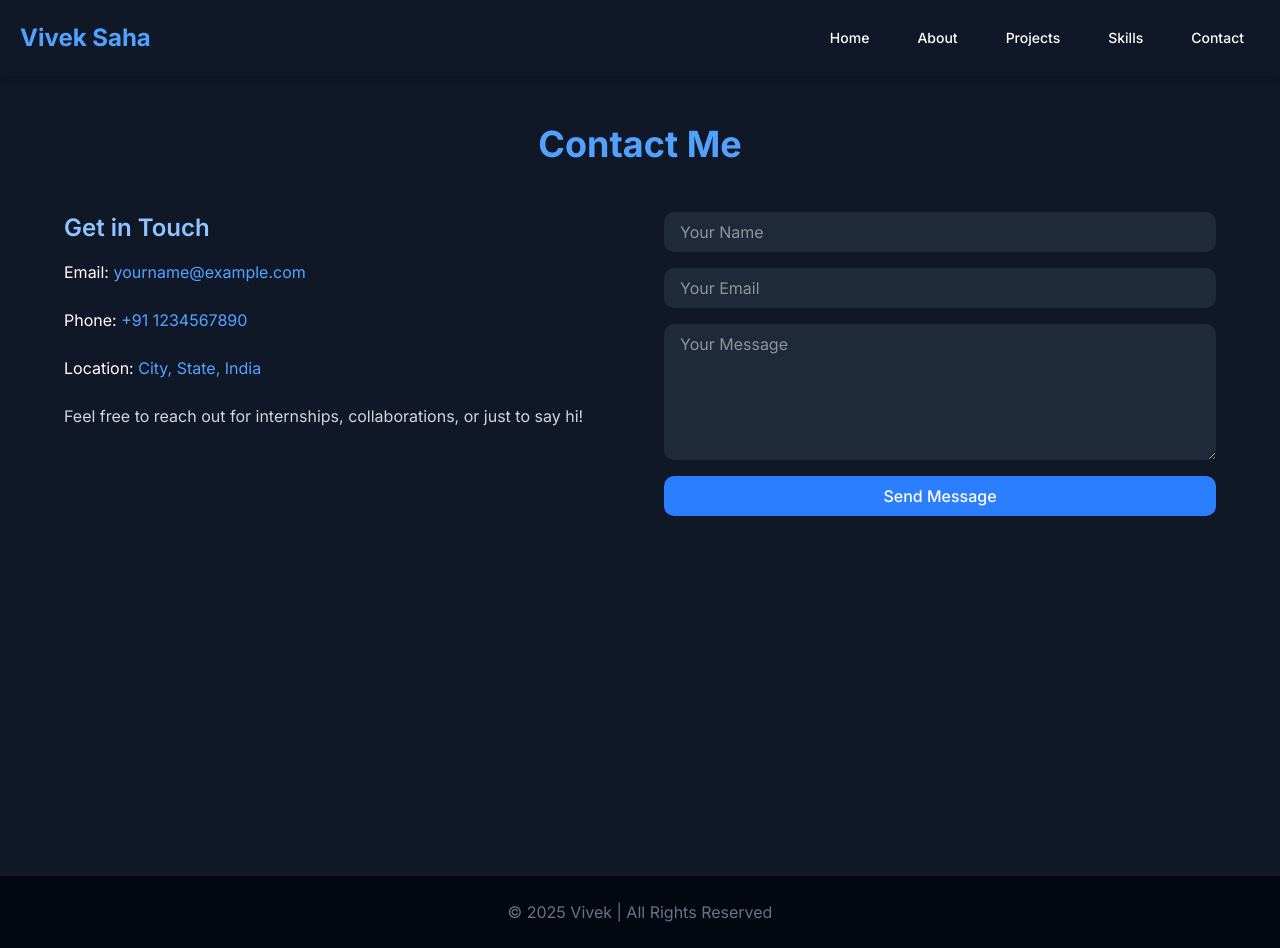
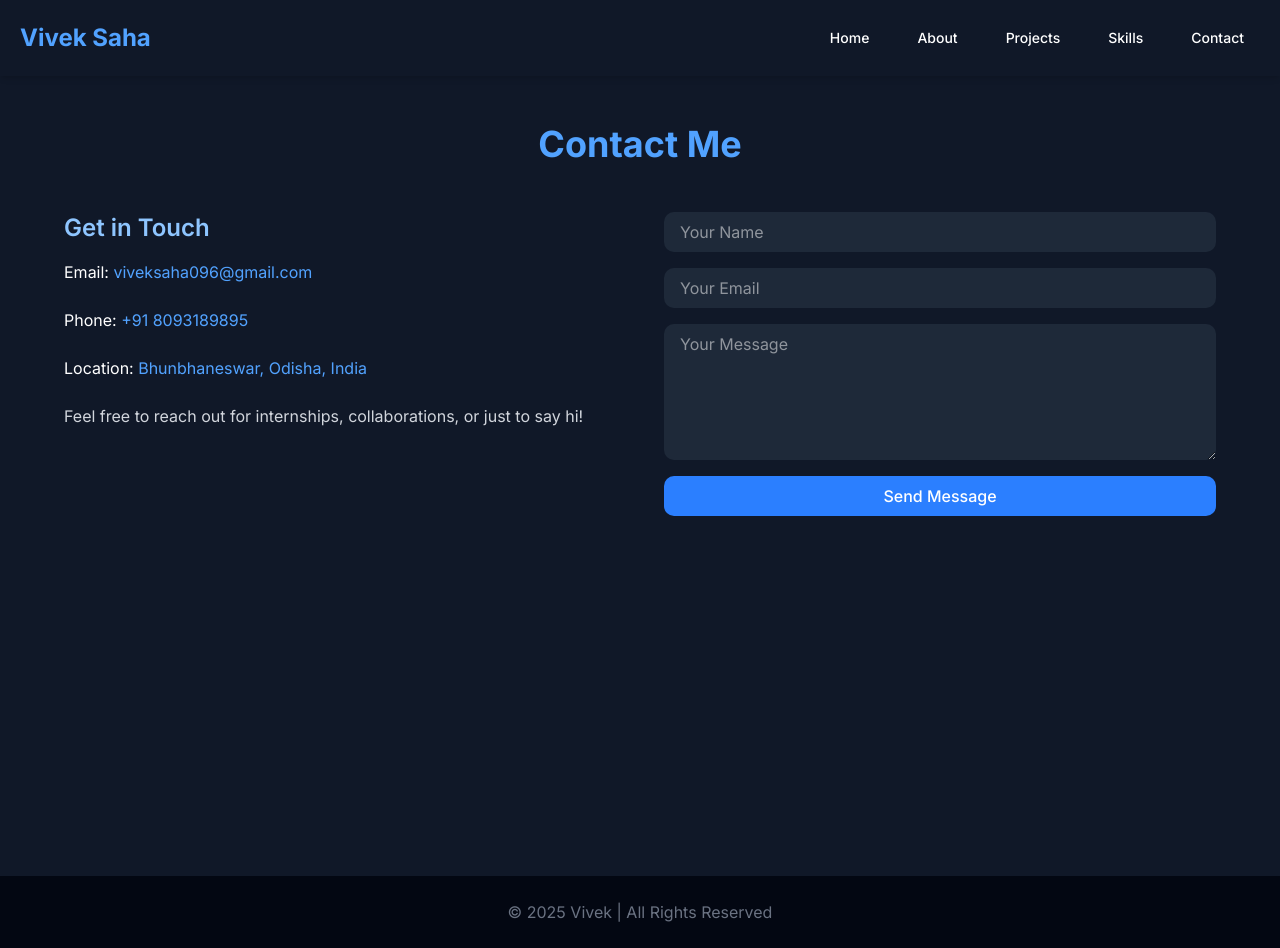
Before and after one commit to viveksaha18/Updated-Portfolio, a Next.js app: page /contact in a window 1280 px wide. Built offline with nearby package versions, Linux system fonts and the light colour scheme.

Commit message:
changes in contact section are Done!

```diff
--- a/app/contact/page.jsx
+++ b/app/contact/page.jsx
@@ -22,9 +22,9 @@ export default function Page() {
           <h3 className="text-2xl font-semibold mb-4 text-blue-300">
             Get in Touch
           </h3>
-          <p>Email: <a href="mailto:viveksaha096@gmail.com" className="text-blue-400 hover:underline">yourname@example.com</a></p>
-          <p>Phone: <a href="tel:8093189895" className="text-blue-400 hover:underline">+91 1234567890</a></p>
-          <p>Location: <span className="text-blue-400">City, State, India</span></p>
+          <p>Email: <a href="mailto:viveksaha096@gmail.com" className="text-blue-400 hover:underline">viveksaha096@gmail.com</a></p>
+          <p>Phone: <a href="tel:8093189895" className="text-blue-400 hover:underline">+91 8093189895</a></p>
+          <p>Location: <span className="text-blue-400">Bhunbhaneswar, Odisha, India</span></p>
           <p className="text-gray-300">
             Feel free to reach out for internships, collaborations, or just to say hi!
           </p>
```
